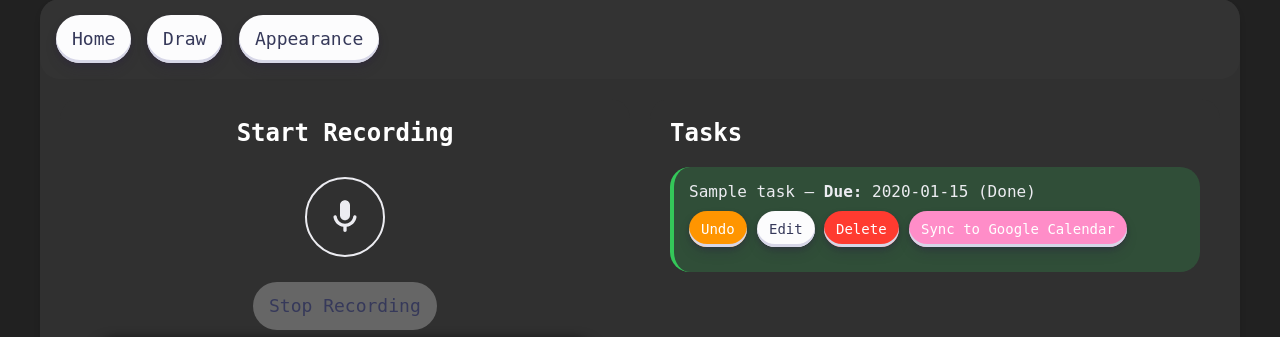
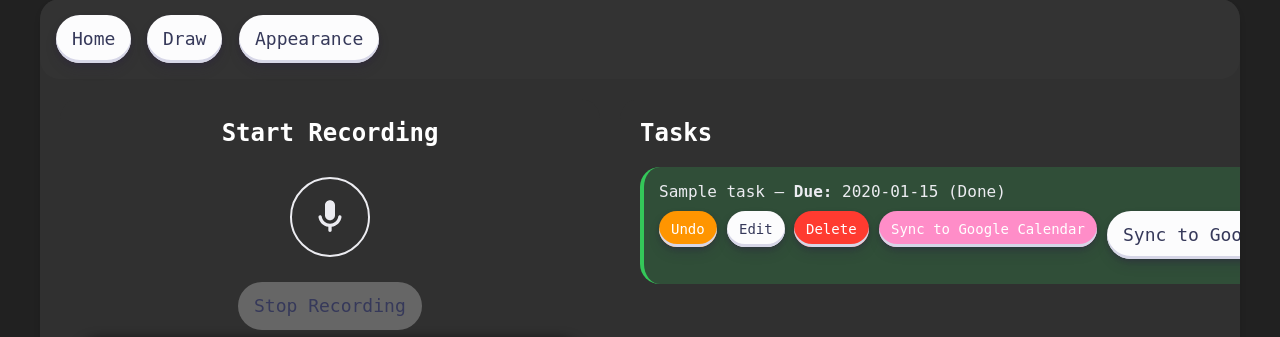
Before and after one commit to CarlosMelicandia/EchoNote, a Flask app: page / in a window 1280 px wide. Shown: the part 21-358 px from the top of the page. Run offline with Flask 3, Linux system fonts and the light colour scheme; tables that the repository leaves empty hold one stand-in row (values such as "Sample post").

Commit message:
confirmation popup

```diff
--- a/templates/index.html
+++ b/templates/index.html
@@ -40,6 +40,7 @@
                         <button class="btn-edit" data-task-id="{{ task.id }}">Edit</button>
                         <button class="btn-delete" data-task-id="{{ task.id }}">Delete</button>
                         <button class="btn-sync" data-task-id="{{ task.id }}">Sync to Google Calendar</button>
+                        <button class="btn-sync-task" data-task-id="{{ task.id }}">Sync to Google Task</button>
                     </div>
                     <div class="task-waveform"></div>
                 </div>
@@ -74,6 +75,46 @@
 
         let recorder;
         let stream;
+
+        //The pop-up for events
+        document.querySelectorAll('.btn-sync').forEach(button => {
+            button.addEventListener('click', function () {
+                const taskItem = this.closest('.task-item');
+                const taskContent = taskItem.querySelector('.task-content').innerText;
+
+                //prefils the popup with task details
+                document.getElementById('popup-title').value = taskContent.trim();
+                document.getElementById('popup-description').value = '';
+                document.getElementById('popup-start-time').value = '';
+                document.getElementById('popup-end-time').value = '';
+                document.getElementById('popup-recurrence').value = '';
+                document.getElementById('confirmation-popup').style.display = 'block';
+            });
+        });
+
+        //close the popup feature
+        document.getElementById('cancel-btn').addEventListener('click', () => {
+            document.getElementById('confirmation-popup').style.display = 'none';
+        });
+        //popup for the google tasks
+        document.querySelectorAll('.btn-sync-task').forEach(button => {
+            button.addEventListener('click', function () {
+                const taskItem = this.closest('.task-item');
+                const taskContent = taskItem.querySelector('.task-content').innerText;
+
+                //prefills task popup
+                document.getElementById('task-title').value = taskContent.trim();
+                document.getElementById('task-due-date').value = '';
+
+                document.getElementById('task-popup').style.display = 'block';
+            });
+        });
+
+        //close the task popup feature
+        document.getElementById('cancel-task-btn').addEventListener('click', () => {
+            document.getElementById('task-popup').style.display = 'none';
+            });
+        });
 
         // Initialize media recording
         navigator.mediaDevices.getUserMedia({ audio: true }).then(
```
